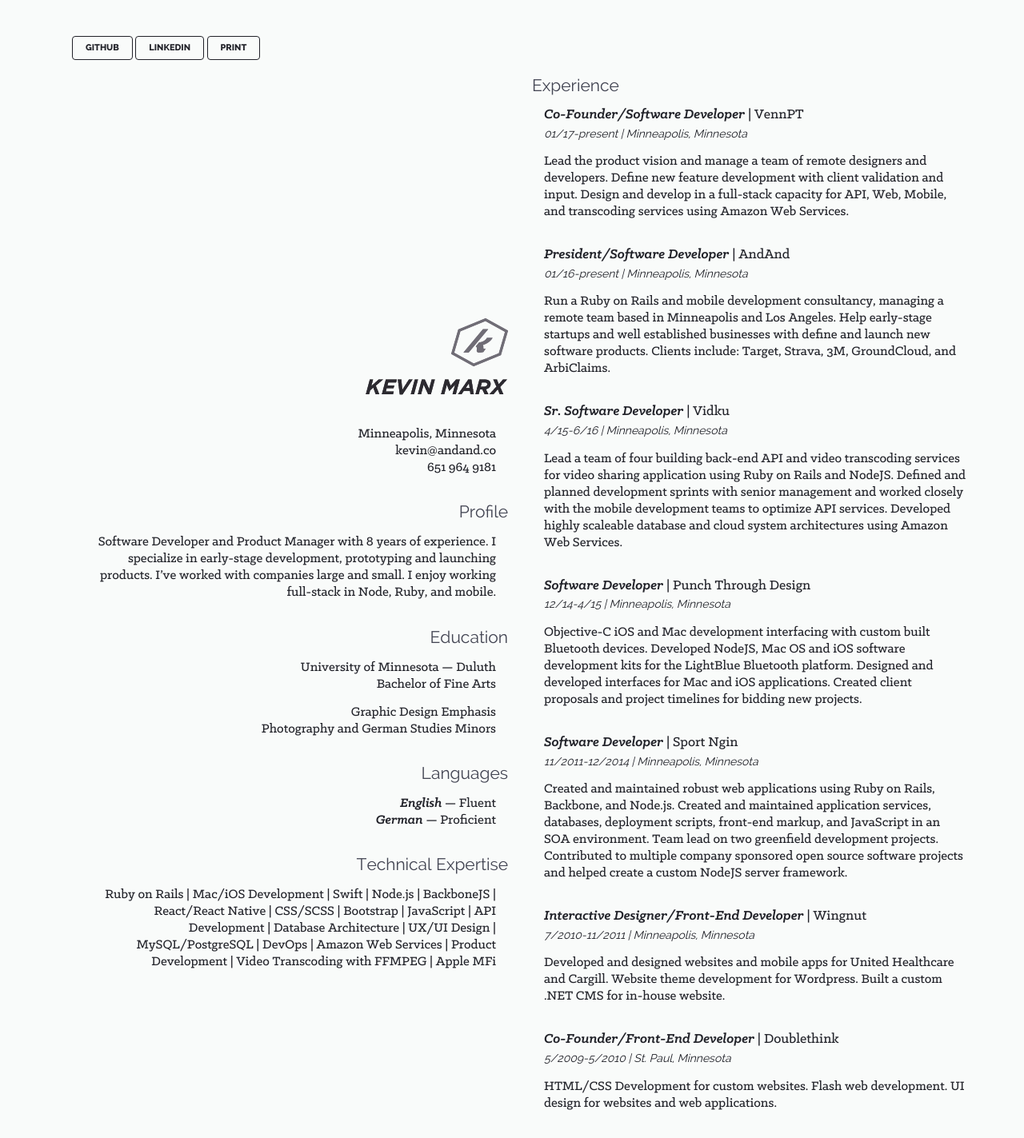
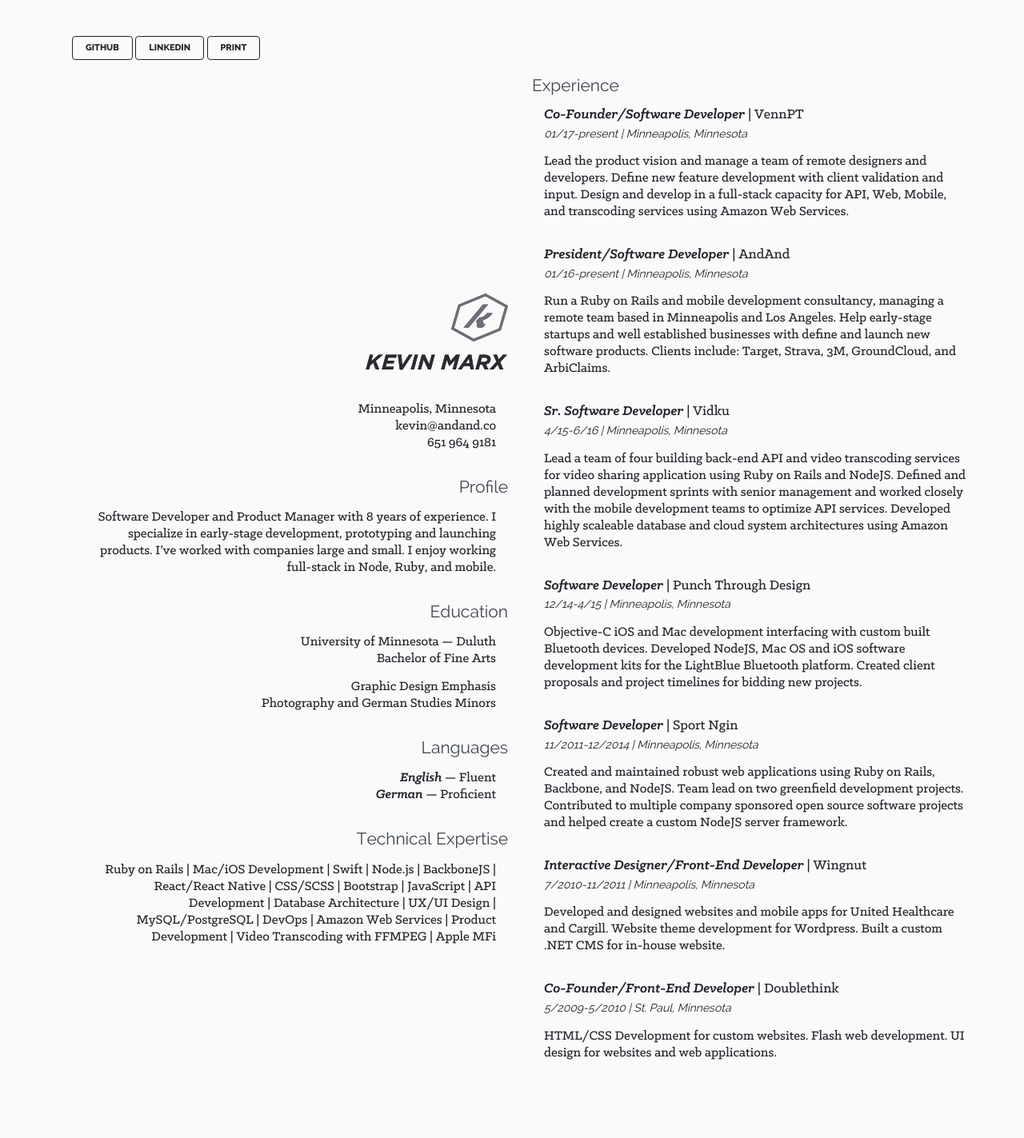
Before and after one commit to kevinmarx/kevinmarx.github.io, a Jekyll site: the page built from index.html, in a window 1280 px wide. Shown: the whole page at 80% size. Built offline with Jekyll 4.4.1, drawn with Linux system fonts in a browser that asks for light colours; nearby versions of some CDN libraries; after the commit the page ends 1360 px from its top, so only the background shows below that.

Commit message:
cut it down a little

```diff
--- a/index.html
+++ b/index.html
@@ -121,7 +121,6 @@
             <p>
               Objective-C iOS and Mac development interfacing with custom built Bluetooth devices.
               Developed NodeJS, Mac OS and iOS software development kits for the LightBlue Bluetooth platform.
-              Designed and developed interfaces for Mac and iOS applications.
               Created client proposals and project timelines for bidding new projects.
             </p>
           </div>
@@ -131,9 +130,7 @@
             <h2>11/2011-12/2014 | Minneapolis, Minnesota</h2>
             <p>
               Created and maintained robust web applications using Ruby on Rails,
-              Backbone, and Node.js. Created and maintained application services,
-              databases, deployment scripts, front-end markup, and JavaScript in
-              an SOA environment. Team lead on two greenfield development projects.
+              Backbone, and NodeJS. Team lead on two greenfield development projects.
               Contributed to multiple company sponsored open source software projects
               and helped create a custom NodeJS server framework.
             </p>
```
